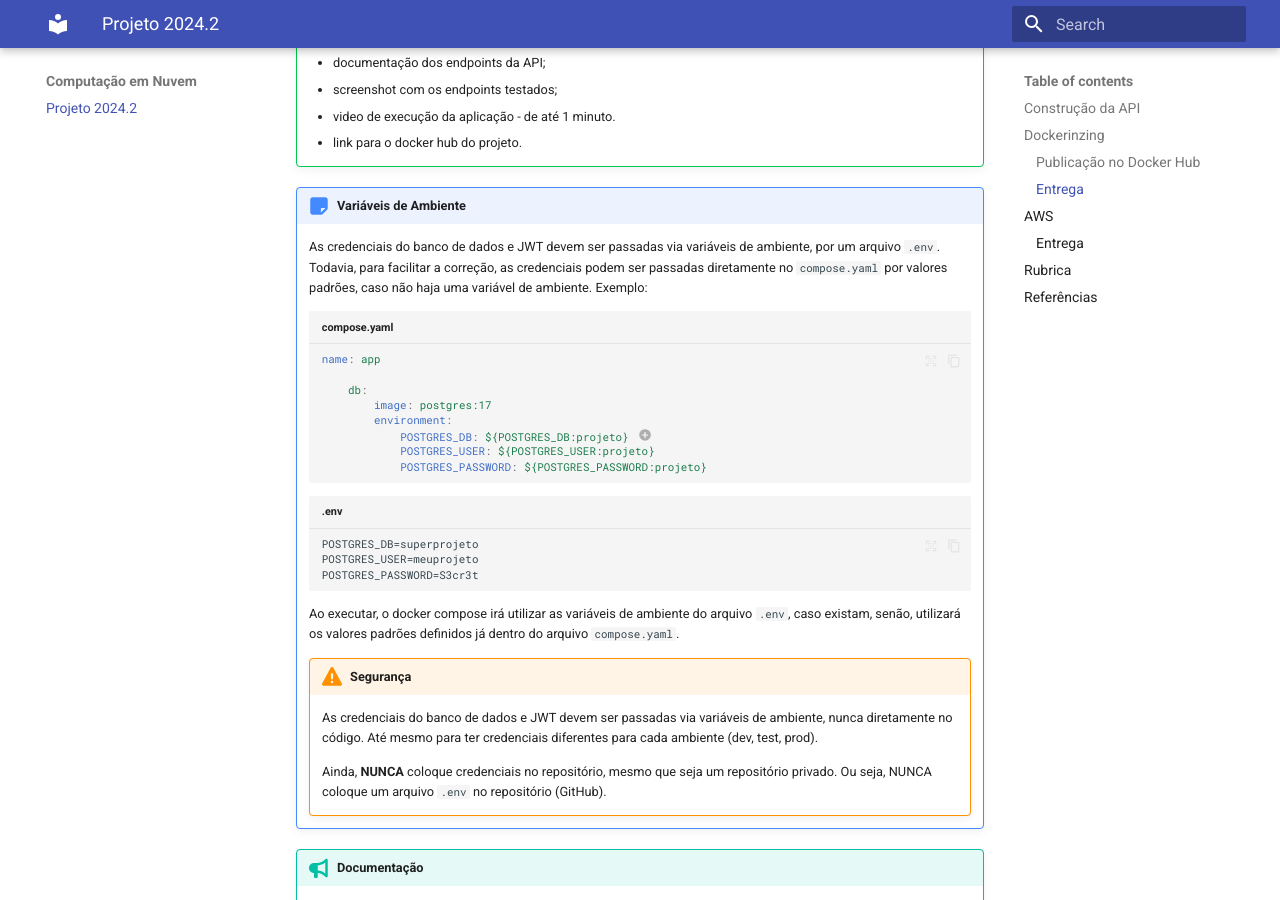
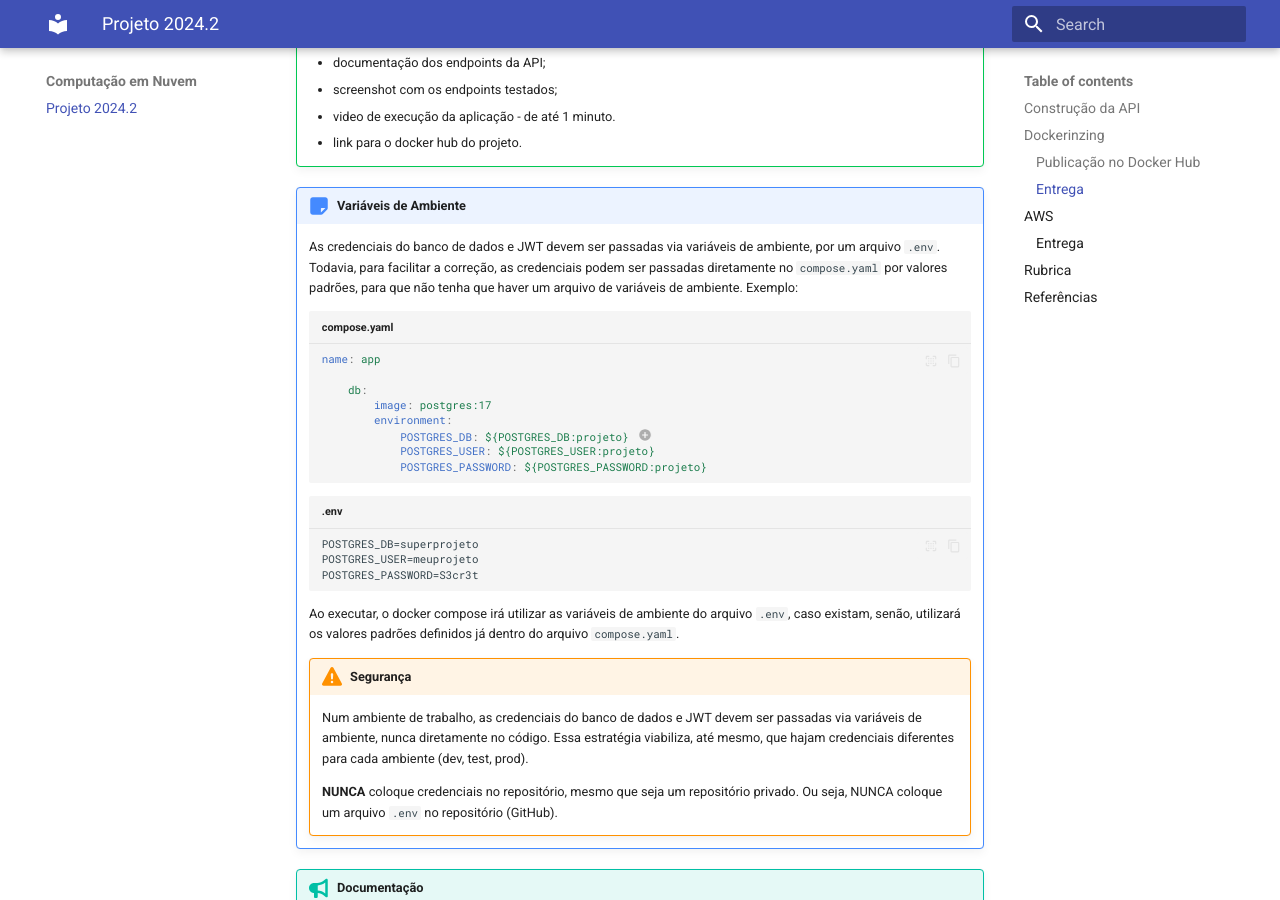
Before and after one commit to hsandmann/insper.cloud.projeto, an MkDocs documentation site: the page built from docs/index.md, in a window 1280 px wide and 900 px high, scrolled down 6117 px. Built offline with MkDocs 1.6.1 and Material for MkDocs 9.7.7, drawn with Linux system fonts in a browser that asks for light colours.

Commit message:
env variables

````diff
--- a/docs/index.md
+++ b/docs/index.md
@@ -249,7 +249,7 @@ A entrega deverá ser um link do projeto no GitHub, contendo o código da API e
     - link para o docker hub do projeto.
 
 !!! note "Variáveis de Ambiente"
-    As credenciais do banco de dados e JWT devem ser passadas via variáveis de ambiente, por um arquivo `.env`. Todavia, para facilitar a correção, as credenciais podem ser passadas diretamente no `compose.yaml` por valores padrões, caso não haja uma variável de ambiente. Exemplo:
+    As credenciais do banco de dados e JWT devem ser passadas via variáveis de ambiente, por um arquivo `.env`. Todavia, para facilitar a correção, as credenciais podem ser passadas diretamente no `compose.yaml` por valores padrões, para que não tenha que haver um arquivo de variáveis de ambiente. Exemplo:
 
     ``` { .yaml title="compose.yaml" }
     name: app
@@ -274,9 +274,9 @@ A entrega deverá ser um link do projeto no GitHub, contendo o código da API e
     Ao executar, o docker compose irá utilizar as variáveis de ambiente do arquivo `.env`, caso existam, senão, utilizará os valores padrões definidos já dentro do arquivo `compose.yaml`.
 
     !!! warning "Segurança"
-        As credenciais do banco de dados e JWT devem ser passadas via variáveis de ambiente, nunca diretamente no código. Até mesmo para ter credenciais diferentes para cada ambiente (dev, test, prod).
+        Num ambiente de trabalho, as credenciais do banco de dados e JWT devem ser passadas via variáveis de ambiente, nunca diretamente no código. Essa estratégia viabiliza, até mesmo, que hajam credenciais diferentes para cada ambiente (dev, test, prod).
 
-        Ainda, **NUNCA** coloque credenciais no repositório, mesmo que seja um repositório privado. Ou seja, NUNCA coloque um arquivo `.env` no repositório (GitHub).
+        **NUNCA** coloque credenciais no repositório, mesmo que seja um repositório privado. Ou seja, NUNCA coloque um arquivo `.env` no repositório (GitHub).
 
 !!! tip "Documentação"
     A documentação é um dos pontos mais importantes do projeto. Seja criativo e use imagens, gifs, tabelas, etc. Também, se possível, faça uso de  ferramentas:
````
